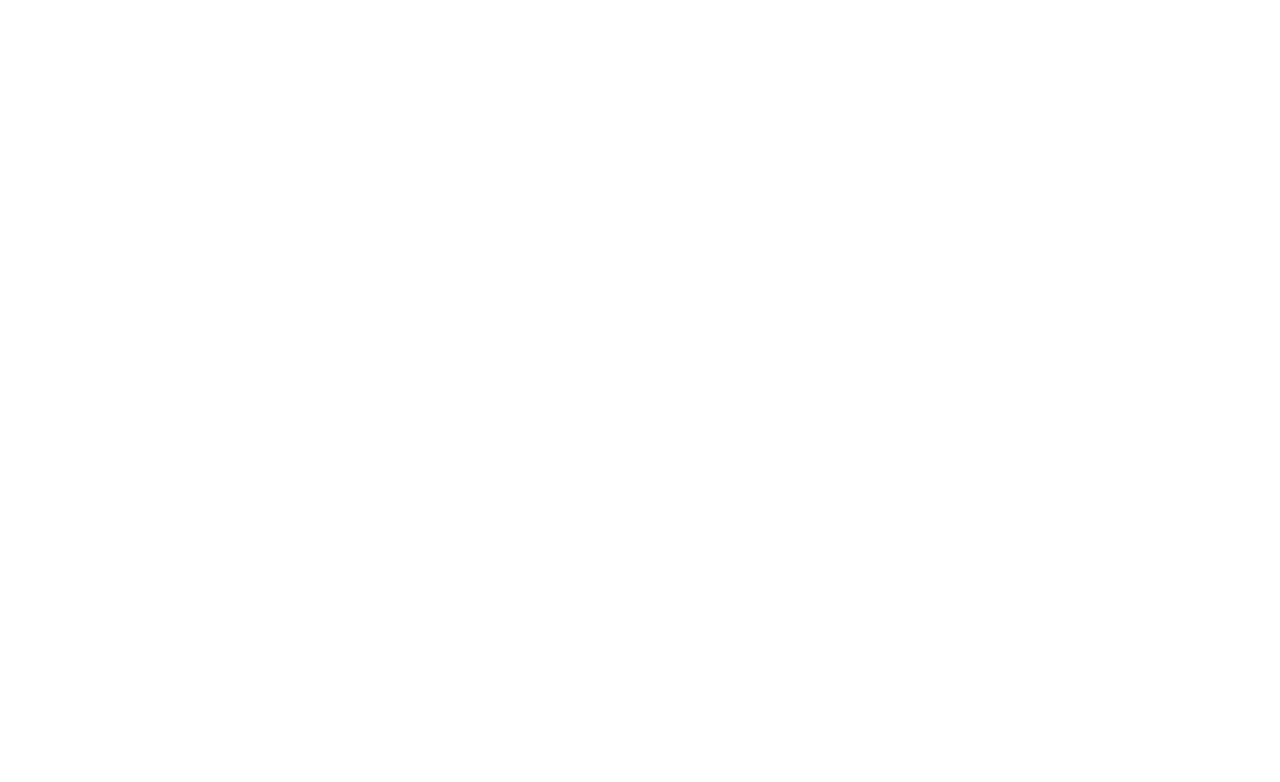
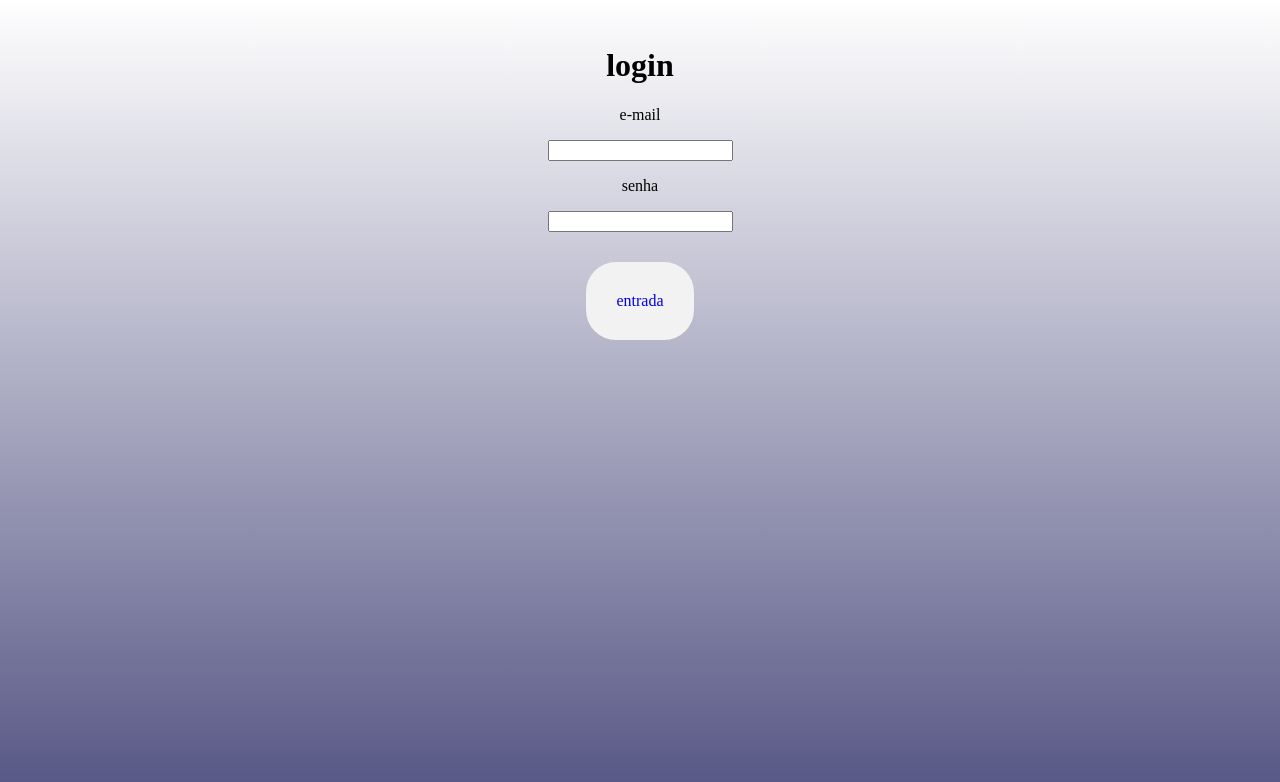
Before and after one commit to Vonzinho/Gvon88, a plain HTML site: page login.html in a window 1280 px wide. Drawn offline with Linux system fonts and the light colour scheme.

Commit message:
adicionado novas tela e design

```diff
--- a/login.html
+++ b/login.html
@@ -0,0 +1,35 @@
+<!DOCTYPE html>
+<html lang="en">
+<head>
+    <meta charset="UTF-8">
+    <meta name="viewport" content="width=z, initial-scale=1.0">
+    <title>www.gvon88.com</title>
+    <link rel="stylesheet" href="style.css">
+</head>
+<body>
+    <div class="tela-login">
+        <div class = "tela-esquerda">
+            <!-- Aqui vai o codigo que sera exibido na esquerda-->
+             <img src="">
+        </div>
+
+    <div calss="tela-direita">
+        <!--Aquio codigo que sera exibido na direita -->
+        <h1>login</h1>
+        <p>e-mail</p>
+
+        <input type="text"> <!--para conseguir escrever dentro da caixa de texto-->
+        <p>senha</p>
+        <input type="password">
+
+        <div class="botoes">
+            <a href="home.html"> entrada</a>
+        </div>
+
+    </div>
+
+
+        </div>
+    </div>
+</body>
+</html>
--- a/style.css
+++ b/style.css
@@ -26,4 +26,10 @@
 body
 {
     background-image: linear-gradient(0deg, rgb(85, 85, 132), white);
+    background-attachment: fixed;
 }
+
+.tela-login
+{
+    text-align: center;
+}
```
Also changed, not shown: home.html (added).
